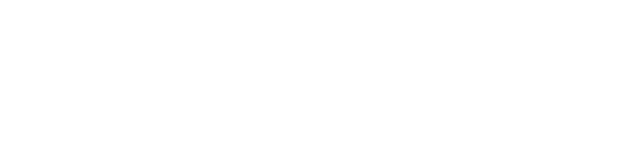
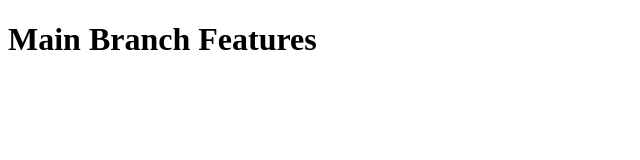
Before and after one commit to WilliamMark1963/Git-project, a plain HTML site: page index.html in a window 1280 px wide. Shown: the whole page, without its empty margins (0-640 px from the left). Drawn offline with Linux system fonts and the light colour scheme.

Commit message:
added heading

```diff
--- a/index.html
+++ b/index.html
@@ -6,6 +6,6 @@
     <title>Document</title>
 </head>
 <body>
-
+    <h1>Main Branch Features</h1>
 </body>
 </html>
```
